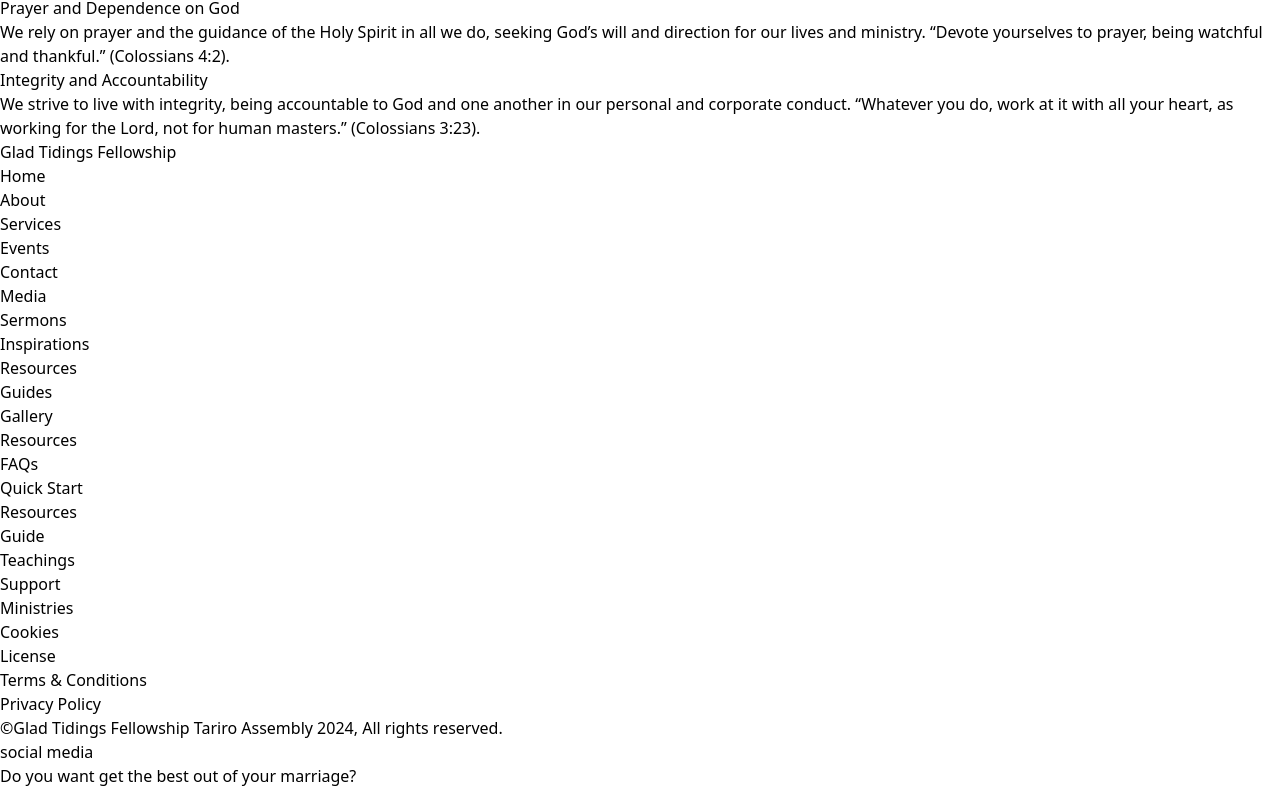
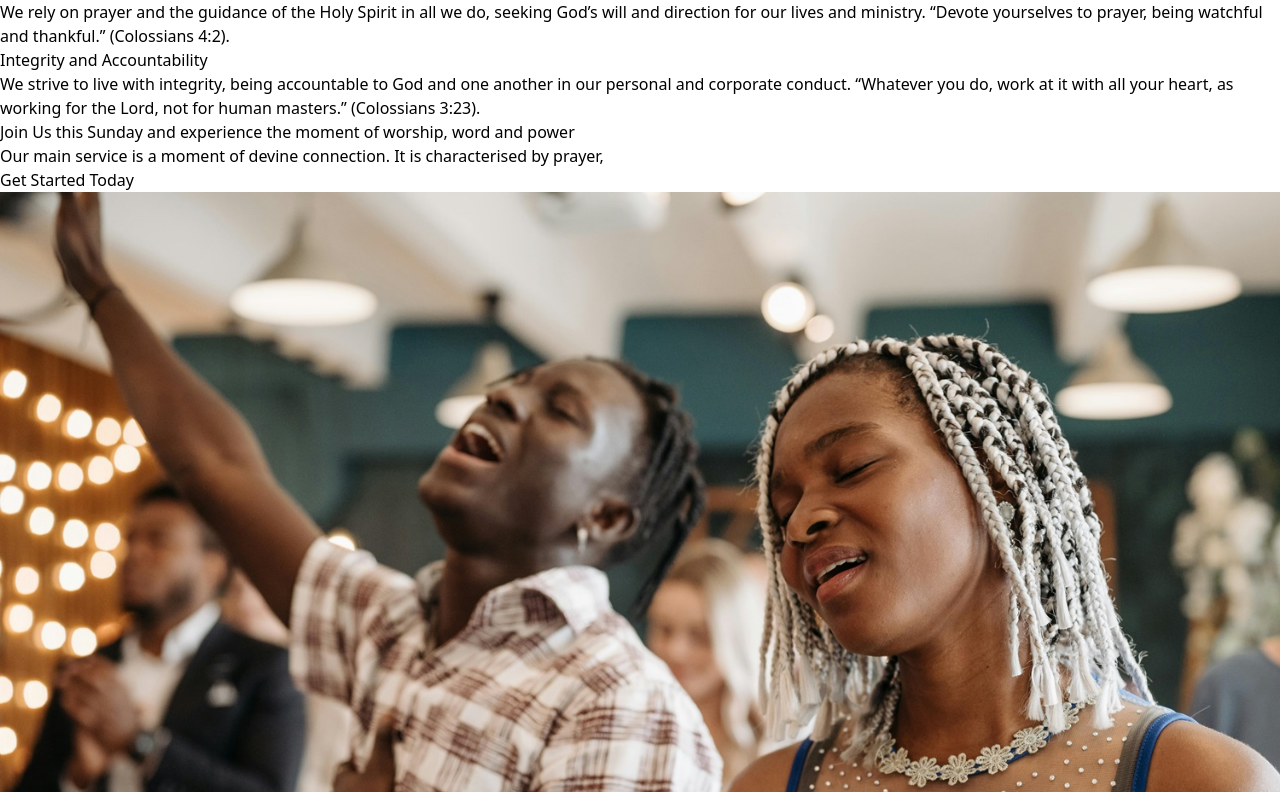
Before and after one commit to TrustCode01/Glad-Tidings-Fellowship, a React (Vite) app: page /about in a window 1280 px wide. Shown: the part 588-1380 px from the top of the page. Built offline with nearby package versions, Linux system fonts and the light colour scheme.

Commit message:
creating a reusable call to action banner

```diff
--- a/src/components/CallToActionCard.jsx
+++ b/src/components/CallToActionCard.jsx
@@ -1,10 +1,34 @@
 import React from 'react'
-import Couple from '../assets/iwaria.jpg'
 import {Link} from 'react-router-dom'
+import { motion, stagger, transform, useAnimation } from 'framer-motion';
+import { useInView } from 'react-intersection-observer';
 
-function CallToAction() {
+function CallToActionCard({title,description,url,image}) {
+  const controls = useAnimation();
+      const [ref, inView] = useInView();
+
+      React.useEffect(() => {
+        if (inView) {
+          controls.start('visible');
+        } else {
+          controls.start('hidden');
+        }
+      }, [controls, inView]);
+
+      const fadeIn = {
+        hidden: {scale:-0.2, y:50, opacity:0},
+        visible: {
+          scale: 1,
+          y:0,
+          opacity: 1,
+          transition: { duration: 1.5,delay:0.5,} }
+      };
   return (
-<section className=" container mx-auto overflow-hidden bg-gray-50 sm:grid sm:grid-cols-1 md:grid-cols-2 h-30 pt-8">
+<motion.section className=" container mx-auto overflow-hidden bg-gray-50 sm:grid sm:grid-cols-1 md:grid-cols-2 h-30 pt-8"
+ref={ref}
+initial="hidden"
+animate={controls}
+variants={fadeIn}>
   <div className="p-8 md:p-12 lg:px-16 lg:py-24">
     <div className="mx-auto max-w-xl text-center ltr:sm:text-left rtl:sm:text-right">
       <h2 className="text-2xl font-bold text-gray-900 md:text-3xl lg:text-4xl">
@@ -16,7 +40,7 @@ function CallToAction() {
       </p>
 
       <div className="mt-4 md:mt-8">
-        <Link to='`${url}`'
+        <Link to= {url}
           className="inline-block rounded bg-emerald-600 px-12 py-3 text-sm font-medium text-white transition hover:bg-emerald-700 focus:outline-none focus:ring focus:ring-yellow-400"
         >
           Get Started Today
@@ -27,11 +51,11 @@ function CallToAction() {
 
   <img
     alt=""
-    src={Couple}
+    src={image}
     className="h- w-full object-cover sm:h-full"
   />
-</section>
+</motion.section>
   )
 }
 
-export default CallToAction
+export default CallToActionCard
--- a/src/pages/About.jsx
+++ b/src/pages/About.jsx
@@ -2,10 +2,11 @@ import React from 'react';
 import PageHeader from '../components/PageHeader';
 import Footer from '../components/Footer';
 import AboutBanner from '../assets/aboutbanner.jpg';
-import CTA from '../components/CallToAction'
 import { motion, useAnimation } from 'framer-motion';
 import { useInView } from 'react-intersection-observer';
 import CallToAction from '../components/CallToAction';
+import CallToActionCard from '../components/CallToActionCard'
+import Banner from '../assets/services.jpg'
 
 const values = [
   {
@@ -98,9 +99,20 @@ export default function About() {
             ))}
           </motion.div>
         </div>
+        <CallToActionCard
+        title="Join Us this Sunday and experience the moment of worship, word and power"
+        description="Our main service is a moment of devine connection. It is characterised by prayer, "
+        url="/join"
+        image={Banner}
+        />
+
       </div>
       <Footer />
       <CallToAction/>
+
+
+
+
     </div>
   );
 }
--- a/src/pages/Home.jsx
+++ b/src/pages/Home.jsx
@@ -19,6 +19,7 @@ import Business from '../assets/business.jpg'
 import Service from '../assets/service.jpg'
 import Counselling from '../assets/counselling.jpg'
 import CallToAction from '../components/CallToAction';
+import CallToActionCard from '../components/CallToActionCard';
 
 const services = [
   {
@@ -108,7 +109,12 @@ export default function Home() {
             ))}
           </div>
         </div>
-        <CallToAction/>
+        <CallToActionCard
+  title="Join Our Community"
+  description="Become a part of our vibrant community and grow in faith."
+  url="/join"
+  image={Banner}
+/>
       </section>
 
       <FAQList />
```
Also changed, not shown: src/pages/MainService.jsx (added, +17 -0 lines).
